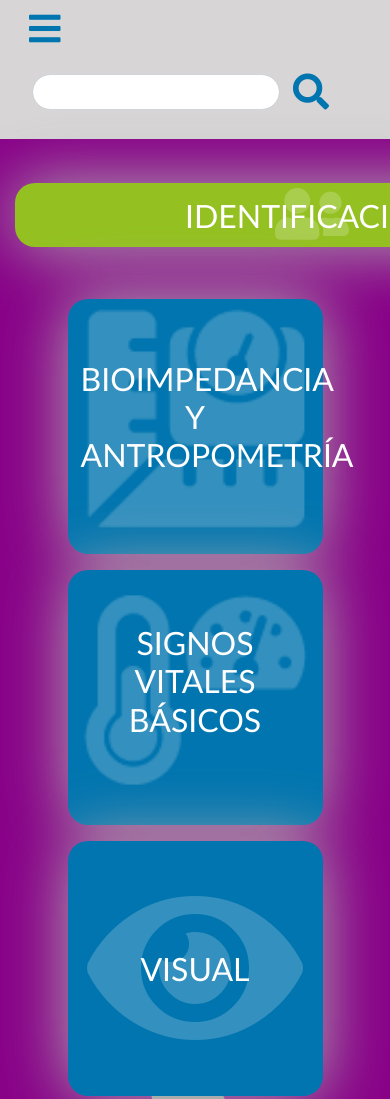
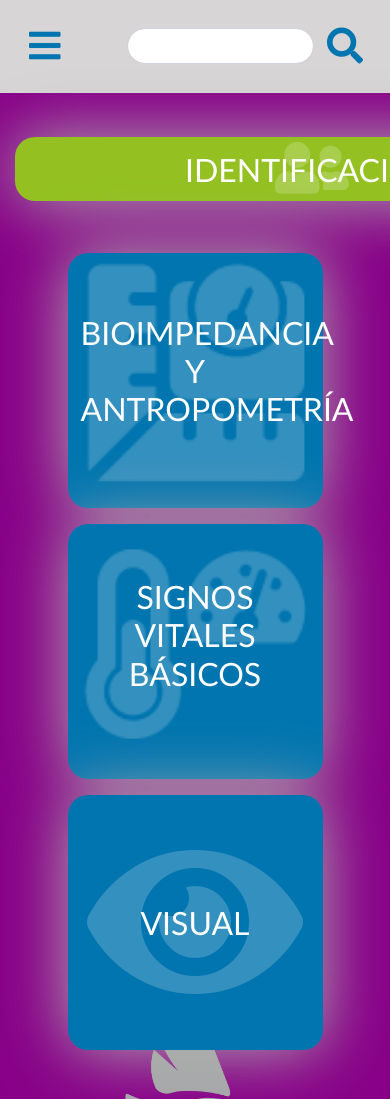
Before and after one commit to Vincetroid/LayoutPracticeHtml, a plain HTML site: page index.html in a window 390 px wide. Shown: the top 1099 px of the page. Drawn offline with Linux system fonts and the light colour scheme.

Commit message:
Correcciones

```diff
--- a/css/main.css
+++ b/css/main.css
@@ -142,7 +142,7 @@ color: #004d40;
             background-color: #808;
         }
         #bootstrap_overrides .custom-search-bar {
-            width: 248px;
+            width: 187px;
         }
         #bootstrap_overrides .custom-search-icon {
             margin-right: -18px;
```
